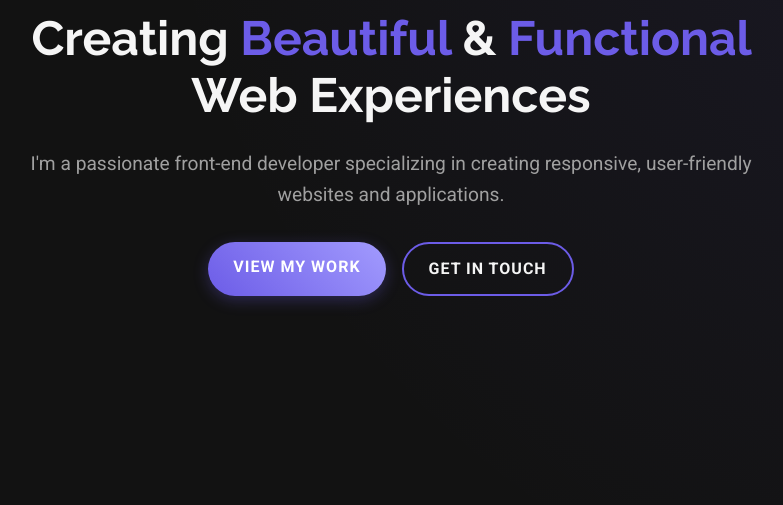
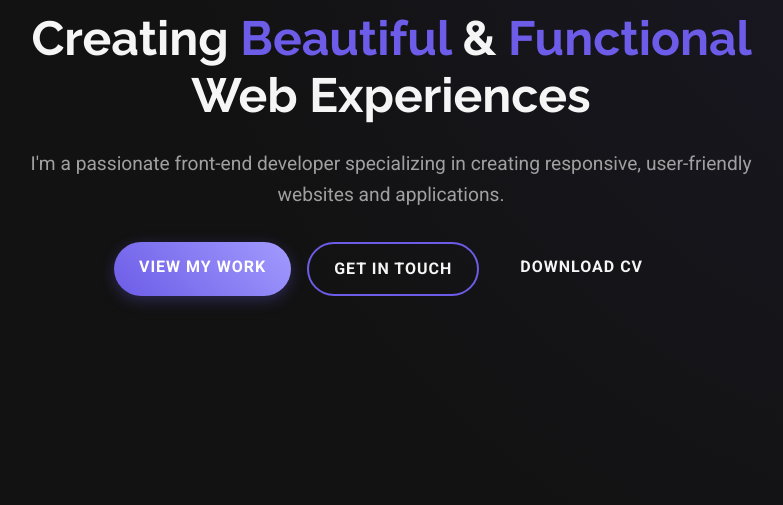
Before and after one commit to QMS85/MyPortfolio, a Flask app: page / in a window 1280 px wide. Shown: the part 352-857 px from the top of the page, without its empty margins (249-1032 px from the left). Run offline with Flask 3, Linux system fonts and the light colour scheme.

Commit message:
Update index.html

```diff
--- a/templates/index.html
+++ b/templates/index.html
@@ -40,6 +40,7 @@
                     <div class="hero-buttons">
                         <a href="#projects" class="btn primary-btn">View My Work</a>
                         <a href="#contact" class="btn secondary-btn">Get In Touch</a>
+                        <a href="JPetersCVUpdated1.pdf" download class="btn download-cv-btn">Download CV</a>
                     </div>
                 </div>
             </div>
```
